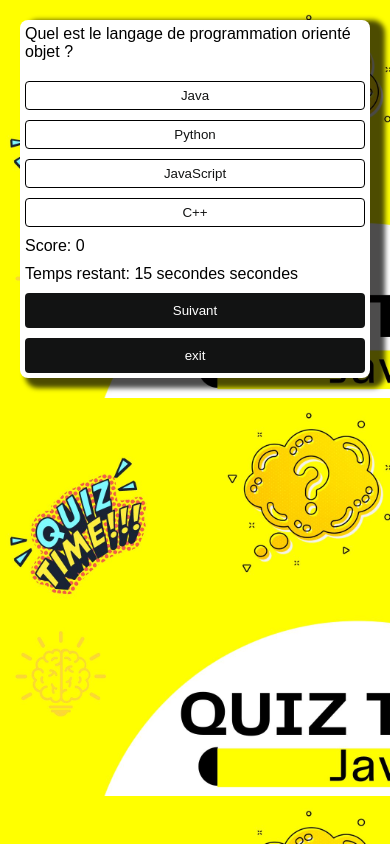
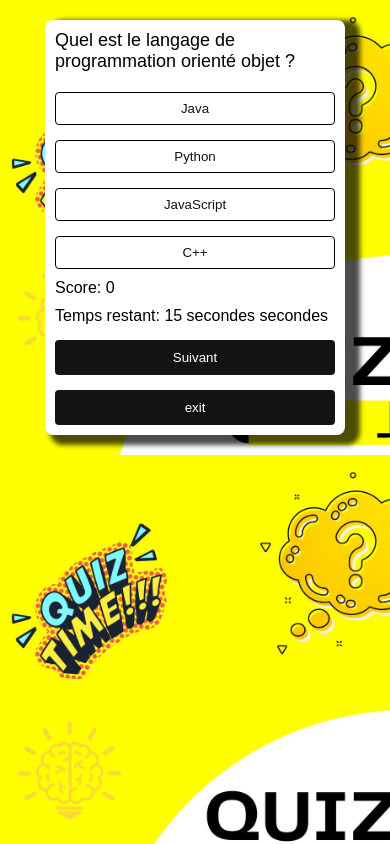
Before and after one commit to hajar200207/Simple_Quiz_Game_js, a plain HTML site: page quiz.html in a window 390 px wide. Drawn offline with Linux system fonts and the light colour scheme.

Commit message:
5 commit

```diff
--- a/quiz.css
+++ b/quiz.css
@@ -38,17 +38,14 @@ body {
   .score {
     margin-bottom: 10px;
   }
-  /* Style pour le message de mauvaise réponse */
 .message.red {
   color: red;
 }
 
-/* Style pour le message de bonne réponse */
 .message.green {
   color: green;
 }
 
-/* Style pour le message de temps écoulé */
 .message.timeout {
   color: black;
 }
@@ -101,3 +98,47 @@ body {
       margin-top: 10px;
     }
   }
+  @media (max-width: 768px) {
+  .quiz-container {
+    padding: 10px;
+  }
+  .question {
+    font-size: 18px;
+  }
+  .options button {
+    padding: 8px;
+  }
+  button {
+    margin-top: 15px;
+  }
+}
+
+@media (max-width: 480px) {
+  .quiz-container {
+    padding: 5px;
+  }
+  .question {
+    font-size: 16px;
+  }
+  .options button {
+    padding: 6px;
+  }
+  button {
+    margin-top: 10px;
+  }
+}
+@media (max-width: 768px) {
+  .quiz-container {
+    padding: 10px;
+    max-width: 80%;
+  }
+  .question {
+    font-size: 18px;
+  }
+  .options button {
+    padding: 8px;
+  }
+  button {
+    margin-top: 15px;
+  }
+}
```
Also changed, not shown: index.html (+6 -1 lines).
